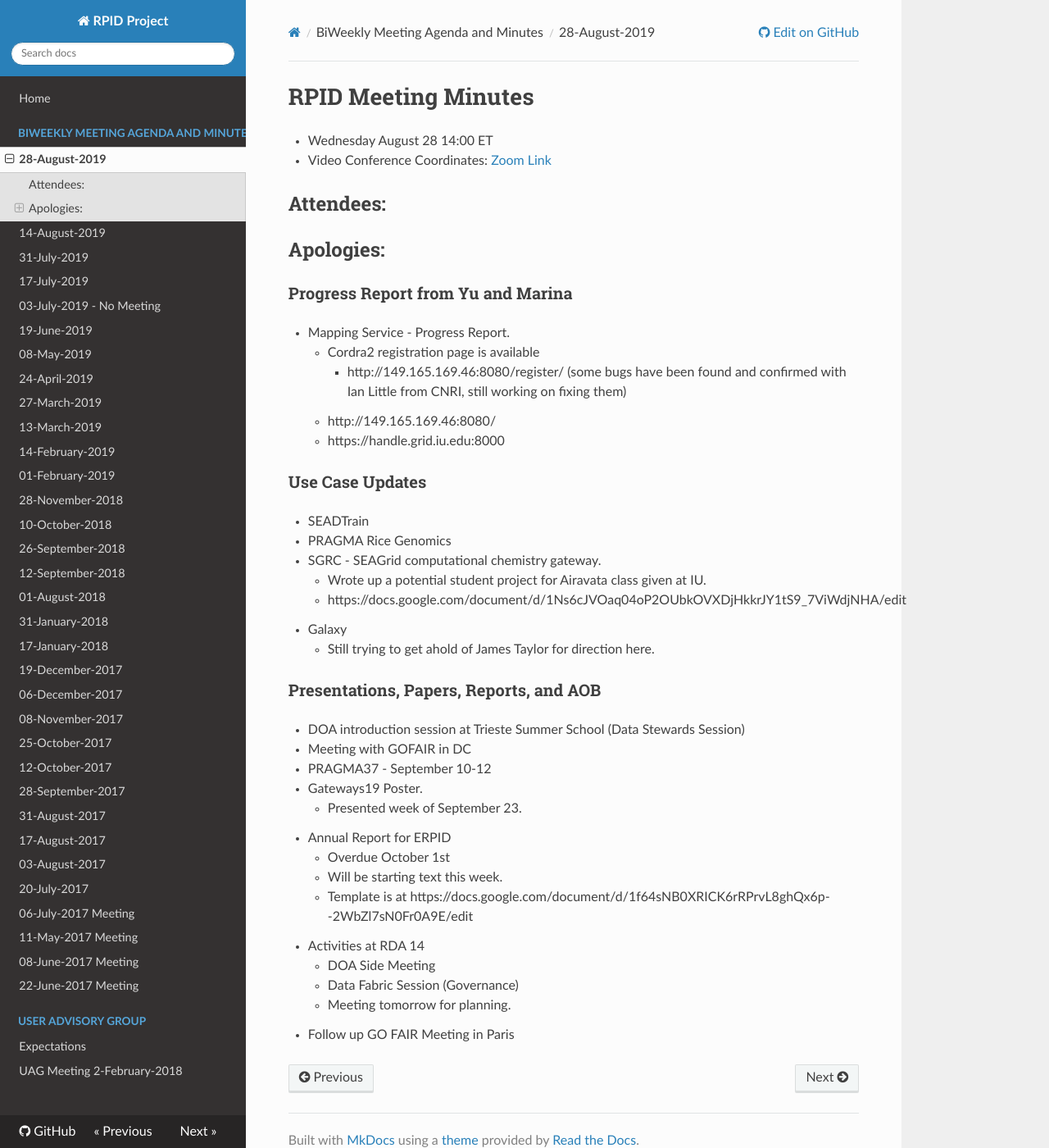
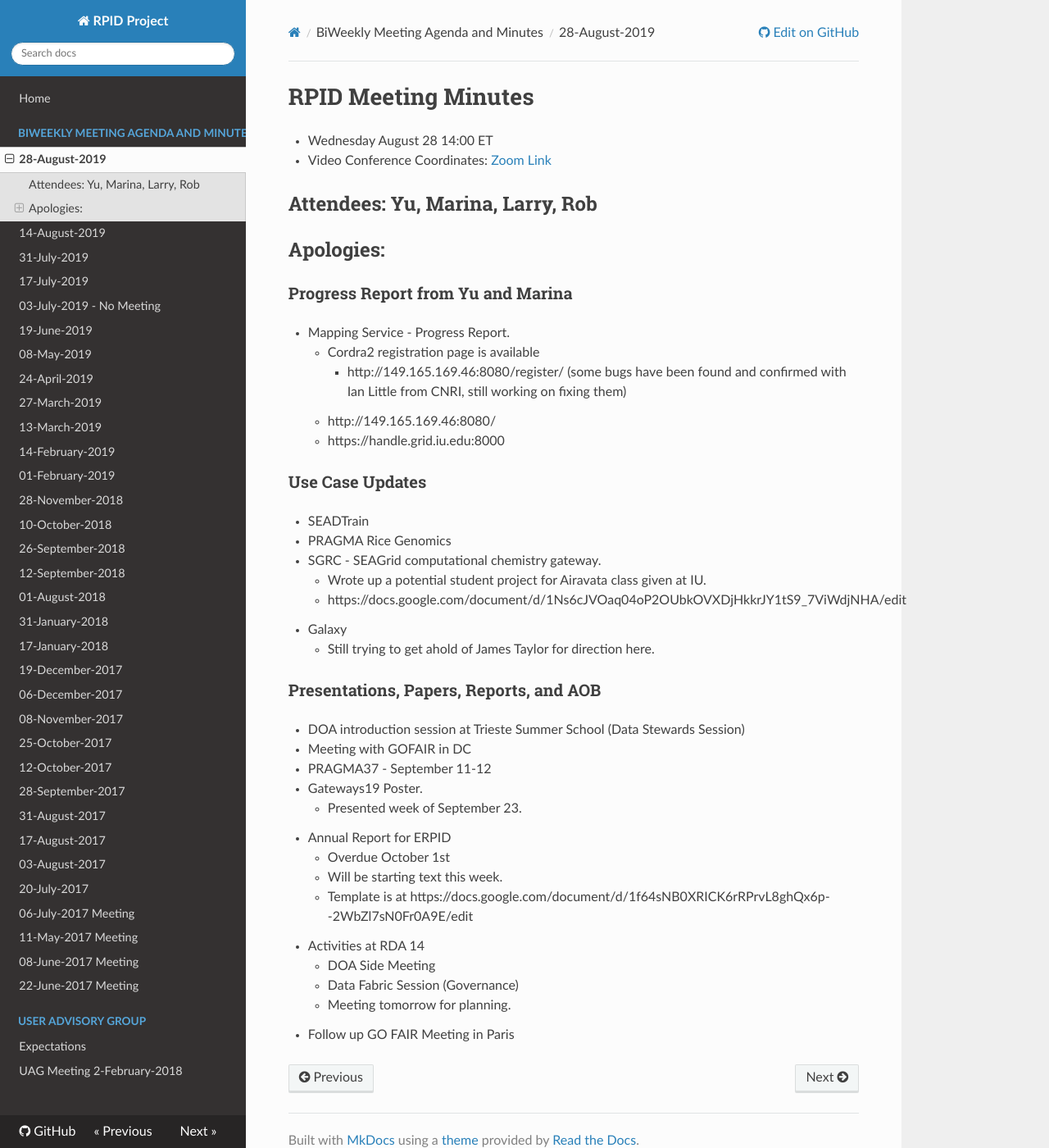
Before and after one commit to rpidproject/rpid, an MkDocs documentation site: the page built from docs/28-August-2019.md, in a window 1280 px wide and 1400 px high. Shown: the whole window at 82% size. Built offline with MkDocs 1.6.1, drawn with Linux system fonts in a browser that asks for light colours; nearby versions of some CDN libraries; old or Windows-style settings are respelled for this version of MkDocs.

Commit message:
Update 28-August-2019.md

```diff
--- a/docs/28-August-2019.md
+++ b/docs/28-August-2019.md
@@ -3,7 +3,7 @@
    * Wednesday August 28 14:00 ET
    * Video Conference Coordinates: [Zoom Link](https://iu.zoom.us/my/rquick)
 
-## Attendees:
+## Attendees: Yu, Marina, Larry, Rob
 ## Apologies:
 
 ### Progress Report from Yu and Marina
@@ -25,7 +25,7 @@
 ### Presentations, Papers, Reports, and AOB
    * DOA introduction session at Trieste Summer School (Data Stewards Session)
    * Meeting with GOFAIR in DC
-   * PRAGMA37 - September 10-12
+   * PRAGMA37 - September 11-12
    * Gateways19 Poster.
       * Presented week of September 23.
    * Annual Report for ERPID
```
